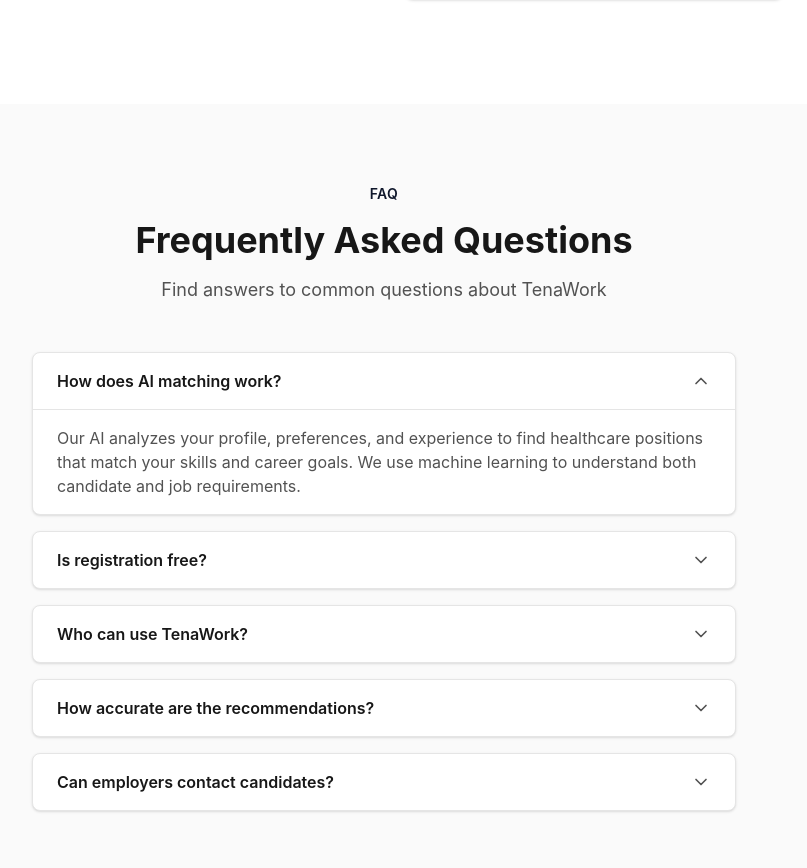
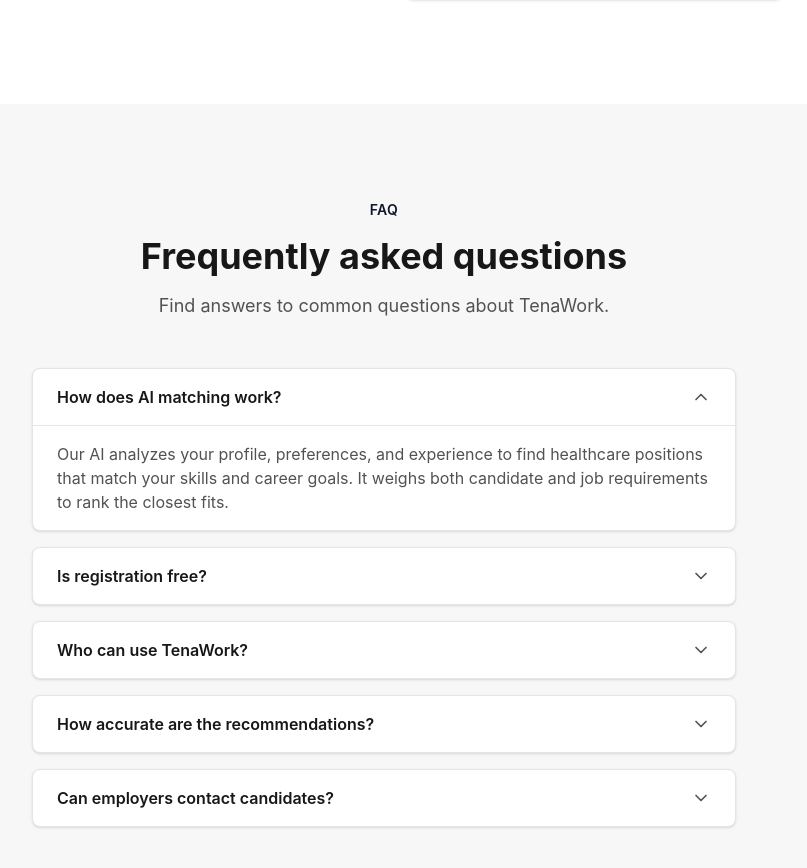
Before and after one commit to na09git/tenawork, a React (Vite) app in the folder apps/web/: page / in a window 1280 px wide. Shown: the part 4276-5144 px from the top of the page, without its empty margins (256-1063 px from the left). Built offline with nearby package versions, Linux system fonts and the light colour scheme.

Commit message:
improve the design of faqsection

```diff
--- a/apps/web/src/components/sections/home/FAQSection.jsx
+++ b/apps/web/src/components/sections/home/FAQSection.jsx
@@ -2,44 +2,57 @@
 import FAQAccordion from "@/components/sections/FAQAccordion";
 
 /**
- * FAQSection - Frequently asked questions
+ * FAQSection — Frequently asked questions.
+ *
+ * Palette locked to HeroSection: bg-slate-50 (keeps the canvas/tint
+ * rhythm going after the canvas-background TestimonialsSection above).
+ *
+ * ⚠️ Same fabricated-stat issue as the Statistics section, just smaller:
+ * the "How accurate are the recommendations?" answer below claims a
+ * specific "92% match accuracy rate based on user satisfaction surveys."
+ * That's a checkable, specific claim — if no such survey exists, this
+ * is the same credibility risk as the fake testimonials, just easier to
+ * miss because it's buried in an FAQ answer instead of a headline stat.
+ * Either replace it with something true (e.g. describe HOW matching
+ * works, not a number you can't back up), or wire it to a real
+ * satisfaction-survey number once you're collecting one.
  */
 const faqItems = [
   {
     question: "How does AI matching work?",
     answer:
-      "Our AI analyzes your profile, preferences, and experience to find healthcare positions that match your skills and career goals. We use machine learning to understand both candidate and job requirements.",
+      "Our AI analyzes your profile, preferences, and experience to find healthcare positions that match your skills and career goals. It weighs both candidate and job requirements to rank the closest fits.",
   },
   {
     question: "Is registration free?",
     answer:
-      "Yes, TenaWork is completely free for healthcare professionals to use. Employers enjoy a free trial period, with optional premium features available.",
+      "Yes, TenaWork is free for healthcare professionals to use. Employers get a free trial period, with optional premium features available.",
   },
   {
     question: "Who can use TenaWork?",
     answer:
-      "Healthcare professionals including doctors, nurses, therapists, and other medical staff can join as professionals. Healthcare institutions, hospitals, clinics, and NGOs can register as employers.",
+      "Healthcare professionals — including doctors, nurses, therapists, and other medical staff — can join as professionals. Hospitals, clinics, and NGOs can register as employers.",
   },
   {
     question: "How accurate are the recommendations?",
     answer:
-      "Our AI has a 92% match accuracy rate based on user satisfaction surveys. The more detailed information you provide, the better our recommendations become.",
+      "Matches are ranked by how closely they align with what you specify — salary, location, culture, specialty, and more. The more detail you provide, the more precise your recommendations become.",
   },
   {
     question: "Can employers contact candidates?",
     answer:
-      "Yes, once you receive a match, you can contact the candidate directly through the platform. We provide secure messaging and contact options.",
+      "Yes. Once you receive a match, you can reach out directly through the platform's secure messaging.",
   },
 ];
 
 export default function FAQSection() {
   return (
-    <section className="bg-neutral-50 py-16 sm:py-20">
+    <section className="bg-slate-50 py-20 sm:py-24">
       <div className="mx-auto max-w-3xl px-4 sm:px-6 lg:px-8">
         <SectionHeader
           subtitle="FAQ"
-          title="Frequently Asked Questions"
-          description="Find answers to common questions about TenaWork"
+          title="Frequently asked questions"
+          description="Find answers to common questions about TenaWork."
         />
 
         <div className="mt-12">
```
